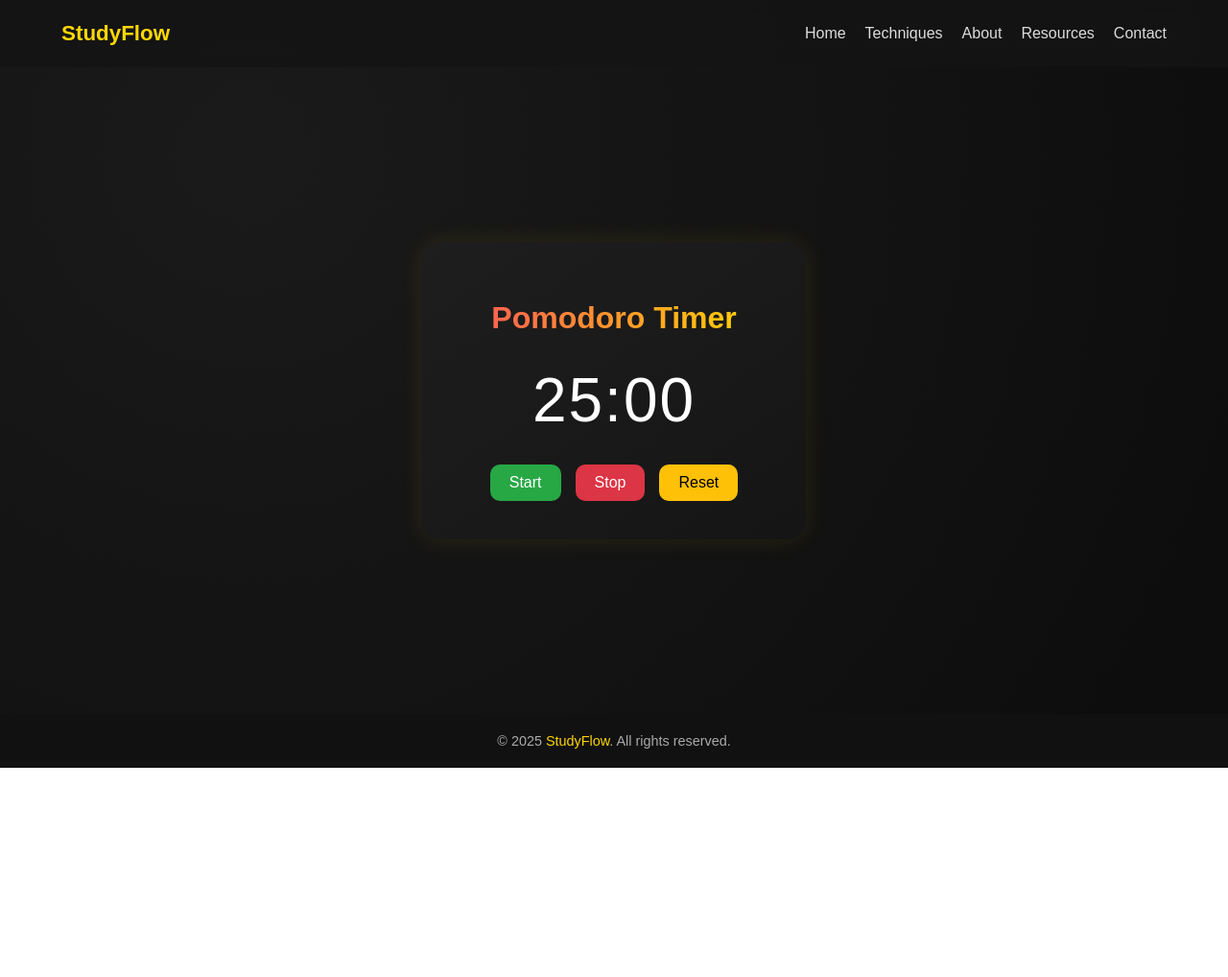
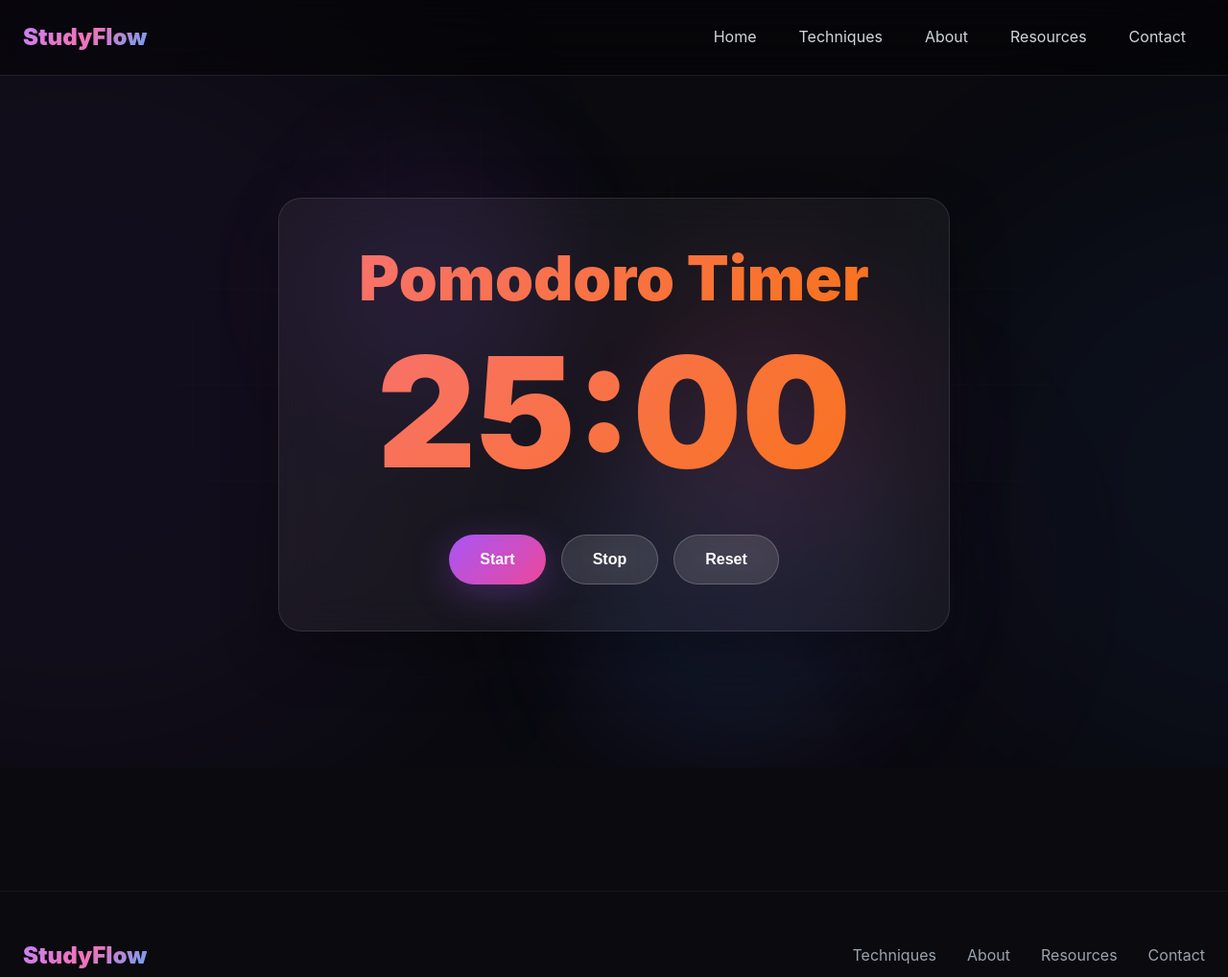
Before and after one commit to Moorix101/StudyFlow, a plain HTML site: page tools/pomodoro_timer.html in a window 1280 px wide. Shown: the top 1018 px of the page at 96% size. Before the commit the page ends 800 px from the top, so only its background shows below. Drawn offline with Linux system fonts and the light colour scheme.

Commit message:
fixed pomodoro timer

```diff
--- a/tools/pomodoro_timer.html
+++ b/tools/pomodoro_timer.html
@@ -1,209 +1,86 @@
 <!DOCTYPE html>
 <html lang="en">
   <head>
-<meta charset="UTF-8">
-<meta name="viewport" content="width=device-width, initial-scale=1.0">
+    <meta charset="UTF-8" />
+    <meta http-equiv="X-UA-Compatible" content="IE=edge" />
+    <meta name="viewport" content="width=device-width, initial-scale=1.0" />
     <title>Pomodoro Timer - StudyFlow</title>
 
-<style>
-  body {
-    margin: 0;
-    font-family: "Poppins", sans-serif;
-    background: radial-gradient(circle at 20% 20%, #1a1a1a, #0c0c0c);
-    color: #fff;
-    display: flex;
-    flex-direction: column;
-    min-height: 100vh;
-    overflow-x: hidden;
-  }
+    <link rel="stylesheet" href="../css/style.css" />
 
-  nav {
-    background: rgba(20, 20, 20, 0.8);
-    backdrop-filter: blur(6px);
-    position: fixed;
-    top: 0;
-    width: 100%;
-    padding: 10px 0;
-    z-index: 10;
-  }
+    <script src="pomodoro_timer_script.js" defer></script>
+  </head>
+  <body>
+    <input type="checkbox" id="mobile-menu-toggle" class="mobile-menu-toggle">
 
-  .nav-container {
-    width: 90%;
-    margin: auto;
-    display: flex;
-    justify-content: space-between;
-    align-items: center;
-  }
+    <div class="mobile-menu">
+        <a href="../index.html" class="mobile-menu-link">Home</a>
+        <a href="../techniques.html" class="mobile-menu-link">Techniques</a>
+        <a href="../about.html" class="mobile-menu-link">About</a>
+        <a href="../resources.html" class="mobile-menu-link">Resources</a>
+        <a href="../contact.html" class="mobile-menu-link">Contact</a>
+    </div>
 
-  .logo {
-    font-weight: 700;
-    font-size: 1.4rem;
-    color: #ffd700;
-  }
+    <div class="bg-container">
+        <div class="bg-orb bg-orb-1"></div>
+        <div class="bg-orb bg-orb-2"></div>
+        <div class="bg-orb bg-orb-3"></div>
+        <div class="grid-pattern"></div>
+    </div>
 
-  .nav-links {
-    list-style: none;
-    display: flex;
-    gap: 20px;
-  }
+    <div class="floating-elements">
+        <div class="float-orb float-orb-1"></div>
+        <div class="float-orb float-orb-2"></div>
+        <div class="float-orb float-orb-3"></div>
+    </div>
 
-  .nav-links a {
-    text-decoration: none;
-    color: #ddd;
-    transition: 0.3s;
-  }
-
-  .nav-links a:hover {
-    color: #ffd700;
-  }
-
-  .timer-tool-container {
-    flex: 1;
-    display: flex;
-    justify-content: center;
-    align-items: center;
-    padding-top: 120px;
-    padding-bottom: 50px;
-  }
-
-  .timer-card {
-    background: linear-gradient(145deg, #1e1e1e, #151515);
-    padding: 40px;
-    border-radius: 20px;
-    text-align: center;
-    box-shadow: 0 0 25px rgba(255, 215, 0, 0.1);
-    width: 320px;
-  }
-
-  .gradient-text {
-    background: linear-gradient(90deg, #ff5858, #ffd700);
-    -webkit-background-clip: text;
-    -webkit-text-fill-color: transparent;
-  }
-
-  .timer-display {
-    font-size: 4rem;
-    margin: 30px 0;
-    color: #fff;
-    letter-spacing: 2px;
-  }
-
-  .button-wrapper {
-    display: flex;
-    justify-content: center;
-    gap: 15px;
-  }
-
-  button {
-    padding: 10px 20px;
-    border: none;
-    border-radius: 10px;
-    cursor: pointer;
-    font-size: 1rem;
-    transition: 0.2s;
-  }
-
-  #start { background: #28a745; color: #fff; }
-  #stop { background: #dc3545; color: #fff; }
-  #reset { background: #ffc107; color: #000; }
-
-  button:hover { transform: scale(1.05); }
-
-  footer {
-    text-align: center;
-    padding: 20px;
-    background: #111;
-    color: #aaa;
-    font-size: 0.9rem;
-  }
-
-  footer a {
-    color: #ffd700;
-    text-decoration: none;
-  }
-
-</style>
-</head>
-
-<body>
-
-  <nav>
+    <nav class="nav scrolled" id="nav">
         <div class="nav-container">
             <div class="logo">StudyFlow</div>
-      <ul class="nav-links">
+            <ul class="nav-links" id="navLinks">
                 <li><a href="../index.html">Home</a></li>
                 <li><a href="../techniques.html">Techniques</a></li>
                 <li><a href="../about.html">About</a></li>
                 <li><a href="../resources.html">Resources</a></li>
                 <li><a href="../contact.html">Contact</a></li>
             </ul>
+            <label class="mobile-menu-btn" for="mobile-menu-toggle">
+                <span></span>
+                <span></span>
+                <span></span>
+            </label>
         </div>
     </nav>
 
-  <div class="timer-tool-container">
-    <div class="timer-card">
-      <h1 class="gradient-text">Pomodoro Timer</h1>
-      <p class="timer-display" id="timer">25:00</p>
+    <div class="tool-container">
+        <div class="tool-card" style="max-width: 700px;">
+            <h1 class="gradient-text gradient-red">Pomodoro Timer</h1>
+
+            <p class="tool-display-lg" id="timer">25:00</p>
+
             <div class="button-wrapper">
-        <button id="start">Start</button>
-        <button id="stop">Stop</button>
-        <button id="reset">Reset</button>
+                <button id="start" class="btn-primary">Start</button>
+                <button id="stop" class="btn-secondary">Stop</button>
+                <button id="reset" class="btn-secondary">Reset</button>
             </div>
         </div>
     </div>
 
-  <footer>
-    © 2025 <a href="#">StudyFlow</a>. All rights reserved.
+    <footer class="footer">
+        <div class="container">
+            <div class="footer-content">
+                <div class="logo">StudyFlow</div>
+                <nav class="footer-nav">
+                    <a href="../techniques.html">Techniques</a>
+                    <a href="../about.html">About</a>
+                    <a href="../resources.html">Resources</a>
+                    <a href="../contact.html">Contact</a>
+                </nav>
+            </div>
+            <div class="footer-copy">
+                &copy; 2025 StudyFlow. All rights reserved.
+            </div>
+        </div>
     </footer>
-
-<script>
-  let timer;
-  let timeLeft = 25 * 60;
-  let isRunning = false;
-
-  const timerDisplay = document.getElementById("timer");
-  const startBtn = document.getElementById("start");
-  const stopBtn = document.getElementById("stop");
-  const resetBtn = document.getElementById("reset");
-
-  function updateDisplay() {
-    const minutes = Math.floor(timeLeft / 60);
-    const seconds = timeLeft % 60;
-    timerDisplay.textContent = `${String(minutes).padStart(2, "0")}:${String(seconds).padStart(2, "0")}`;
-  }
-
-  function startTimer() {
-    if (isRunning) return;
-    isRunning = true;
-    timer = setInterval(() => {
-      if (timeLeft > 0) {
-        timeLeft--;
-        updateDisplay();
-      } else {
-        clearInterval(timer);
-        isRunning = false;
-        alert("Time’s up! Take a break 😌");
-      }
-    }, 1000);
-  }
-
-  function stopTimer() {
-    clearInterval(timer);
-    isRunning = false;
-  }
-
-  function resetTimer() {
-    stopTimer();
-    timeLeft = 25 * 60;
-    updateDisplay();
-  }
-
-  startBtn.addEventListener("click", startTimer);
-  stopBtn.addEventListener("click", stopTimer);
-  resetBtn.addEventListener("click", resetTimer);
-
-  updateDisplay();
-</script>
-
   </body>
 </html>
```
Also changed, not shown: css/style.css (line endings or trailing spaces). Lines whose indentation alone changed are shown as unchanged.
